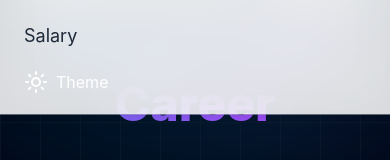
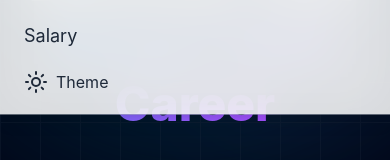
Before and after one commit to goggiharsha-oss/CodeCareer-AI, a React (Vite) app: page / in a window 390 px wide. Both pictures are taken after a click on the button 352 px from the left and 38 px from the top of the page. Shown: the part 198-358 px from the top of the page. Built offline with nearby package versions, Linux system fonts and the light colour scheme.

Commit message:
Fix navbar home link and improve mobile theme button

```diff
--- a/src/components/Navbar.jsx
+++ b/src/components/Navbar.jsx
@@ -8,7 +8,7 @@ function Navbar() {
   const { darkMode, toggleTheme } = useTheme();
 
   const navItems = [
-  { name: "Home", path: "#home" },
+ { name: "Home", path: "#top" },
   { name: "Languages", path: "#languages" },
   { name: "Careers", path: "#careers" },
   { name: "Salary", path: "#salary" },
@@ -178,11 +178,13 @@ function Navbar() {
 
 
           <button
-            onClick={toggleTheme}
-            className="
-            flex items-center gap-2
-            "
-          >
+  onClick={toggleTheme}
+  className="
+  flex items-center gap-2
+  text-gray-800
+  dark:text-gray-200
+  "
+>
 
             {darkMode ? <Sun /> : <Moon />}
             Theme
```
